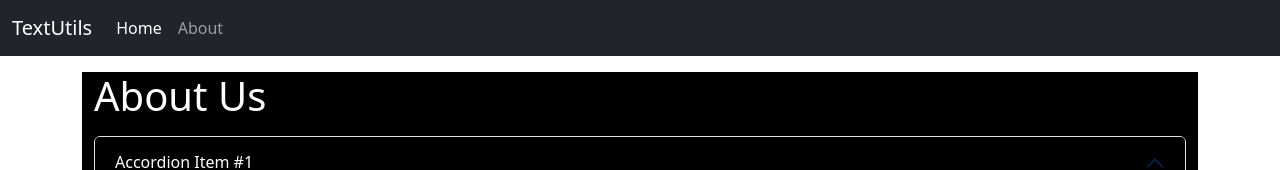
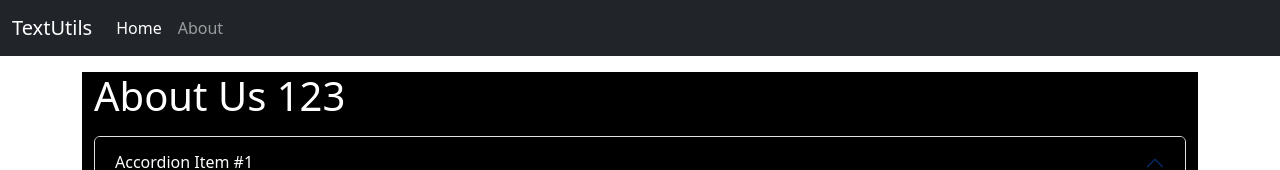
Before and after one commit to umarbsse/textutils, a React (Create React App) app: page / in a window 1280 px wide. Shown: the top 170 px of the page. Built offline with nearby package versions, Linux system fonts and the light colour scheme.

Commit message:
test commit local home

```diff
--- a/src/components/About.js
+++ b/src/components/About.js
@@ -7,7 +7,7 @@ export default function About() {
     });
   return (
     <div className="container" style={myStyle}>
-        <h1 className='my-3' style={myStyle}>About Us</h1>
+        <h1 className='my-3' style={myStyle}>About Us 123</h1>
         <div className="accordion" id="accordionExample" style={myStyle}>
             <div className="accordion-item"  style={myStyle}>
                 <h2 className="accordion-header">
```
